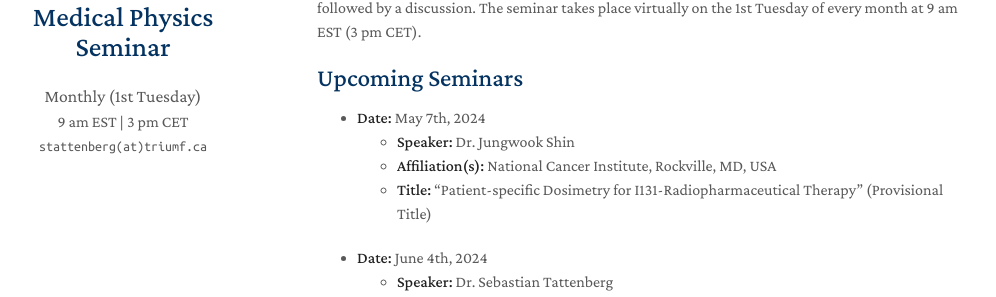
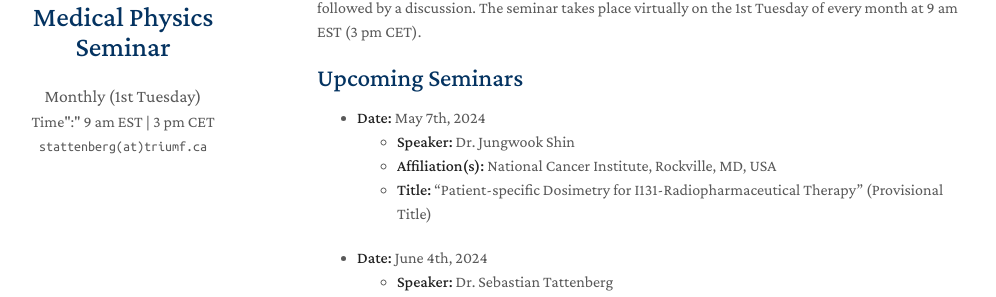
Before and after one commit to MedPhysSeminar/MedPhysSeminar.github.io, a Jekyll site: the page built from index.md, in a window 1280 px wide. Shown: the part 185-482 px from the top of the page, without its empty margins (153-1149 px from the left). Built offline with Jekyll 4.4.1, drawn with Linux system fonts in a browser that asks for light colours; nearby versions of some CDN libraries; a style sheet for code colours, icons or effects is not loaded; our own code applies the rules of GitHub Pages for plain Markdown files.

Commit message:
Update _config.yml

```diff
--- a/_config.yml
+++ b/_config.yml
@@ -1,7 +1,7 @@
 # Basic Information
 title: Medical Physics Seminar
 position: Monthly (1st Tuesday)
-affiliation: 9 am EST | 3 pm CET
+affiliation: Time":" 9 am EST | 3 pm CET
 email: stattenberg(at)triumf.ca
 
 # Search Engine Optimization (SEO)
```
